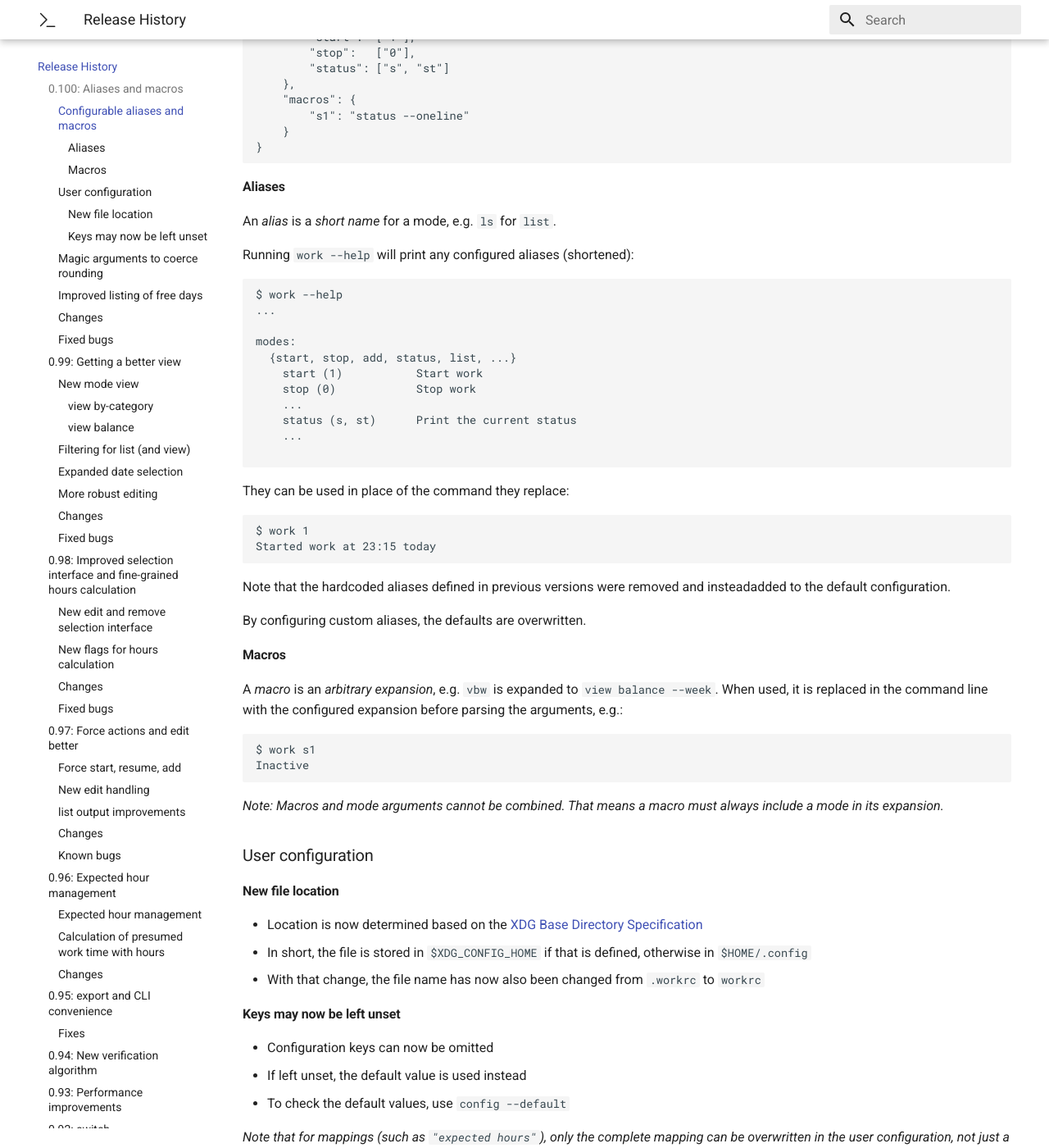
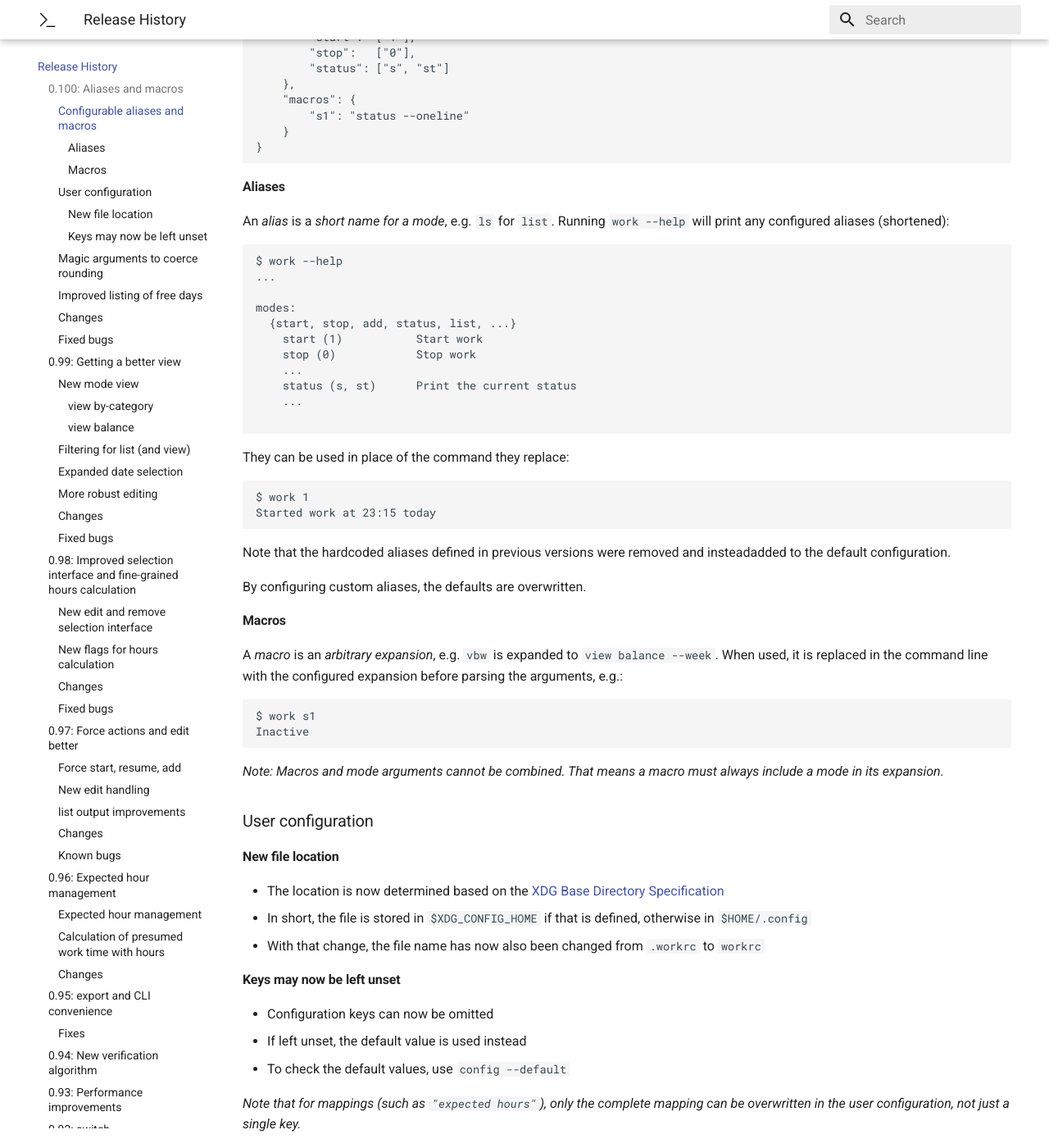
Before and after one commit to vauhochzett/work-docs, an MkDocs documentation site: the page built from docs/releases.md, in a window 1280 px wide and 1400 px high, scrolled down 437 px. Shown: the whole window at 82% size. Built offline with MkDocs 1.6.1 and Material for MkDocs 9.7.7, drawn with Linux system fonts in a browser that asks for light colours.

Commit message:
Releases: Edits v0.100.0

````diff
--- a/docs/releases.md
+++ b/docs/releases.md
@@ -23,9 +23,7 @@ User-defined *aliases* and *macros* can now be added via the configuration, for
 
 #### Aliases
 
-An *alias* is a *short name* for a mode, e.g. `ls` for `list`.
-
-Running `work --help` will print any configured aliases (shortened):
+An *alias* is a *short name for a mode*, e.g. `ls` for `list`. Running `work --help` will print any configured aliases (shortened):
 
 ```
 $ work --help
@@ -67,7 +65,7 @@ Inactive
 
 #### New file location
 
-- Location is now determined based on the [XDG Base Directory Specification](https://specifications.freedesktop.org/basedir-spec/basedir-spec-latest.html)
+- The location is now determined based on the [XDG Base Directory Specification](https://specifications.freedesktop.org/basedir-spec/basedir-spec-latest.html)
 - In short, the file is stored in `$XDG_CONFIG_HOME` if that is defined, otherwise in `$HOME/.config`
 - With that change, the file name has now also been changed from `.workrc` to `workrc`
 
````
